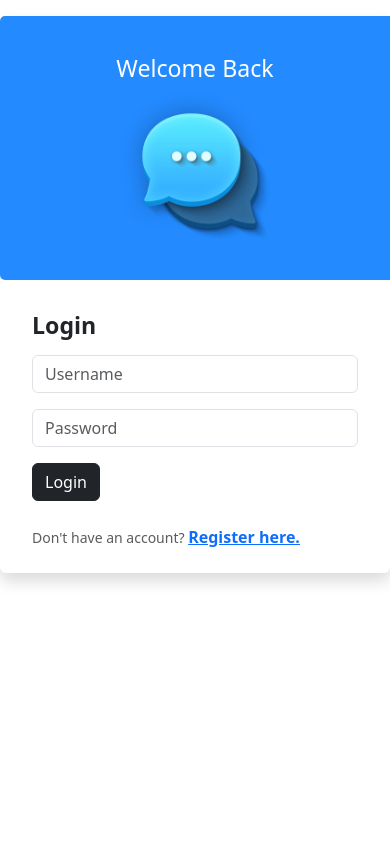
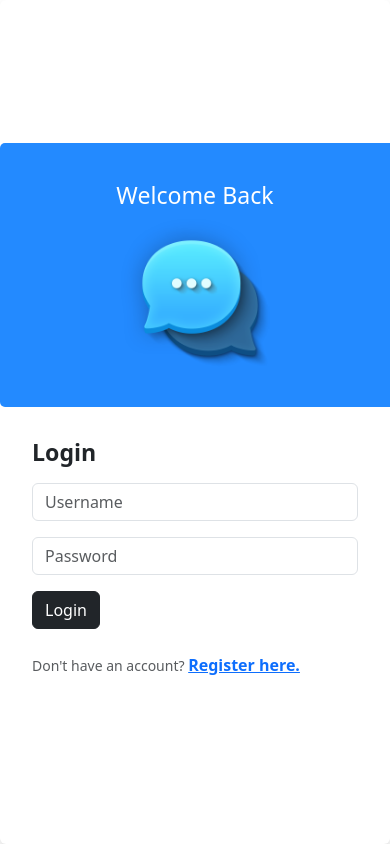
Before and after one commit to pimpareshubham/twitter, a React (Create React App) app in the folder frontend/: page / in a window 390 px wide. Built offline with nearby package versions, Linux system fonts and the light colour scheme.

Commit message:
login.css

```diff
--- a/frontend/src/pages/Login.css
+++ b/frontend/src/pages/Login.css
@@ -28,14 +28,27 @@
     color: white;
 }
 
-@media only screen and (max-width: 576px) {
+@media only screen and (max-width: 568px) {
     .login-body {
         margin: 0;
         padding: 0;
         display: block;
+        height: max-content;
     }
     .login-card-body {
-        border-style: none !important;
+        border: none !important;
         width: 100vw;
+        height: 100vh;
+        display: flex;
+        justify-content: space-around;
+        align-items: center;
+        /* Add additional styles as needed */
     }
+
+
   }
+
+  .my-3 {
+    margin-top: 0rem!important;
+    margin-bottom: 0!important;
+}
```
